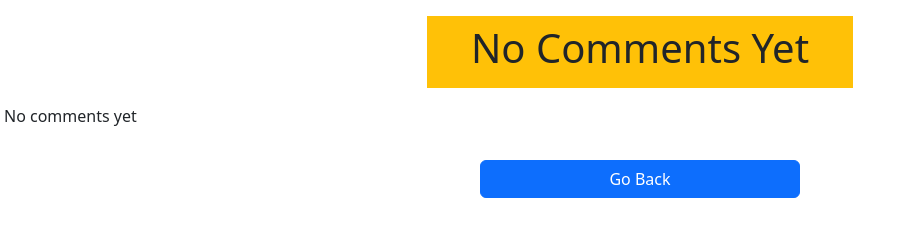
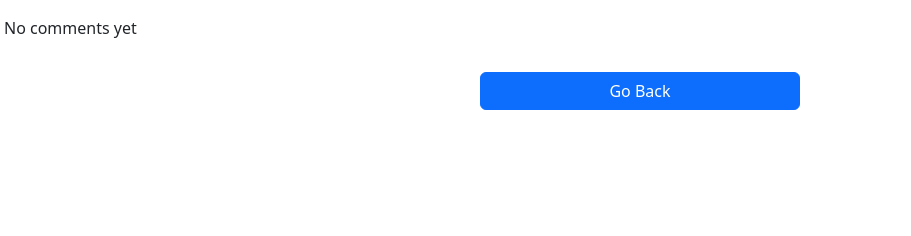
Before and after one commit to JRT96/NodeJS, a website: page RequestMethods/public/comments.html in a window 1280 px wide. Shown: the whole page, without its empty margins (0-911 px from the left). Drawn offline with nearby package versions, Linux system fonts and the light colour scheme.

Commit message:
erased a line off comments html file

```diff
--- a/RequestMethods/public/comments.html
+++ b/RequestMethods/public/comments.html
@@ -8,9 +8,6 @@
     <link href="https://cdn.jsdelivr.net/npm/bootstrap@5.3.0-alpha3/dist/css/bootstrap.min.css" rel="stylesheet">
 </head>
 <body>
-    <div class="d-flex justify-content-center p-2 mt-3 bg-warning col-4 mx-auto" id="noCommentBox">
-        <h1 class="noComment">No Comments Yet</h1>
-    </div>
 
     <div class="d-flex text-center p-3 row" id="displayCommentBox">
         <div class="asd">
```
